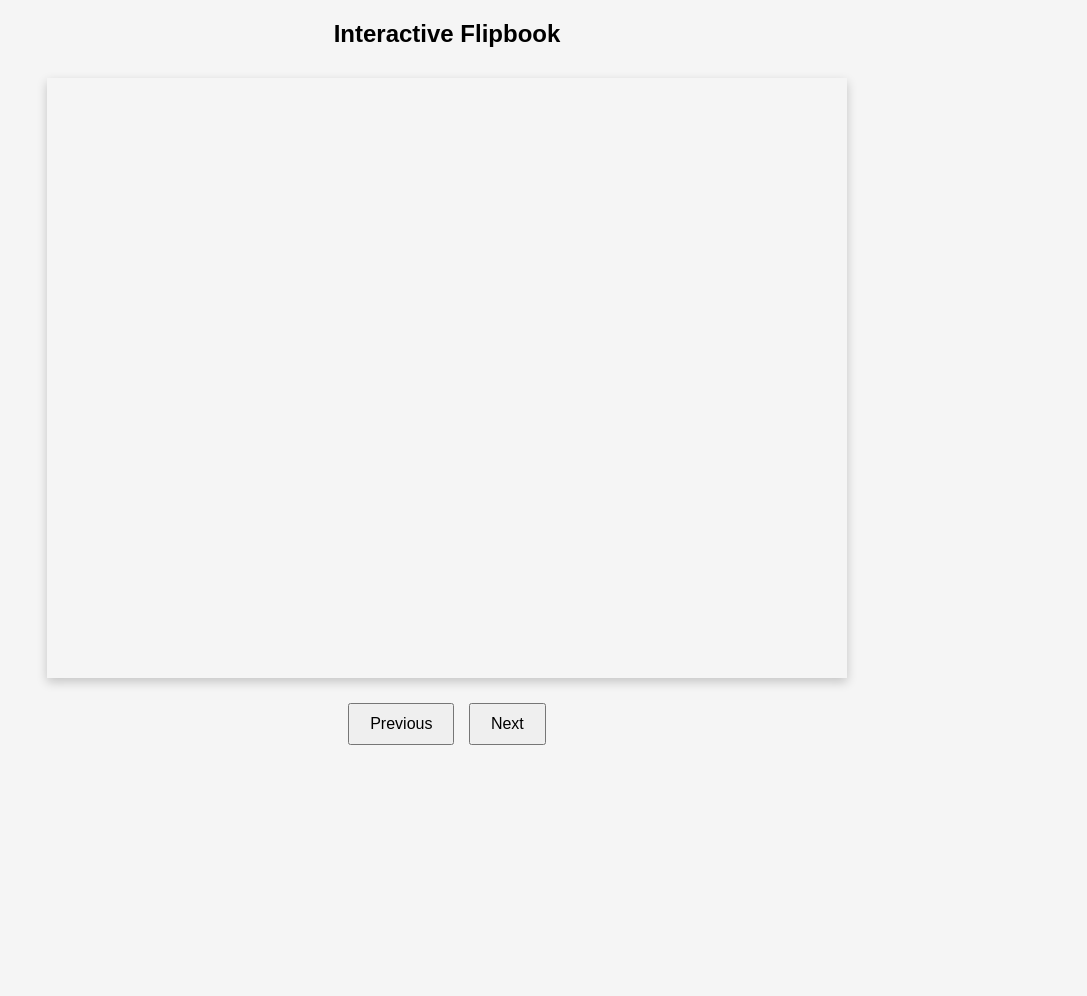
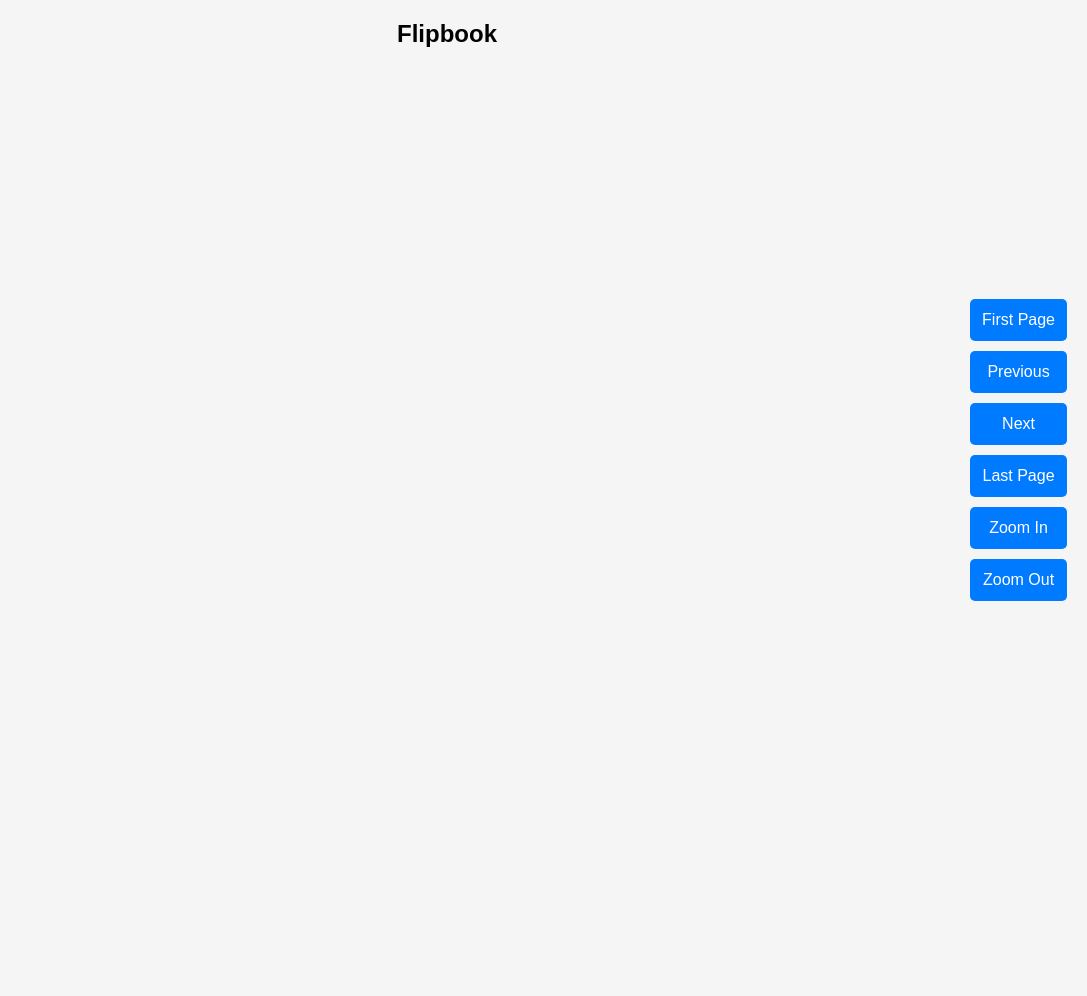
Before and after one commit to dheerajrp/flipbook_saas, a Django app: page /flipbook/1/ in a window 1280 px wide. Shown: the whole page, without its empty margins (193-1280 px from the left). Before the commit the page ends 745 px from the top, so only its background shows below. Run offline with Django 5.2, Linux system fonts and the light colour scheme; some libraries are stand-ins or nearby versions.

Commit message:
working backend

```diff
--- a/backend/flipbook/templates/flipbook.html
+++ b/backend/flipbook/templates/flipbook.html
@@ -4,103 +4,186 @@
     <meta charset="UTF-8">
     <meta name="viewport" content="width=device-width, initial-scale=1.0">
     <title>Flipbook</title>
+    <style>
+        body {
+            text-align: center;
+            font-family: Arial, sans-serif;
+            background: #f5f5f5;
+            overflow: hidden;
+        }
 
-    <!-- jQuery -->
-    <script src="https://code.jquery.com/jquery-3.6.0.min.js"></script>
+        /* Zoom container */
+        .zoom-container {
+            width: 100%;
+            height: 100vh;
+            overflow: auto;
+            display: flex;
+            justify-content: center;
+            align-items: flex-start;
+            padding-top: 20px;
+        }
 
-    <!-- turn.js -->
-    <script src="https://cdnjs.cloudflare.com/ajax/libs/turn.js/4/turn.min.js"></script>
+        /* Flipbook container */
+        .flipbook-container {
+            position: relative;
+            width: 800px;
+            height: 900px;
+            perspective: 2000px;
+            transform-origin: center top;
+            transition: transform 0.3s ease-in-out;
+        }
 
-    <style>
-        body { text-align: center; font-family: Arial, sans-serif; background: #f5f5f5; }
-
-        .flipbook-container {
+        /* Pages */
+        .page {
+            position: absolute;
+            width: 100%;
+            height: 100%;
+            background: white;
+            border: 2px solid #ccc;
+            transform-origin: left center;
+            transition: transform 0.8s cubic-bezier(0.4, 0.2, 0.3, 1);
+            backface-visibility: hidden;
             display: flex;
             justify-content: center;
             align-items: center;
-            margin-top: 30px;
+            box-shadow: 0px 4px 10px rgba(0, 0, 0, 0.3);
+            overflow: hidden;
         }
 
-        /* Flipbook wrapper */
-        #flipbook {
-            width: 800px;
-            height: 600px;
-            box-shadow: 0px 4px 10px rgba(0, 0, 0, 0.2);
+        .page img {
+            width: 100%;
+            height: 100%;
+            object-fit: contain;
         }
 
-        /* Ensure each page takes half width for double-page layout */
-        #flipbook .page {
-            width: 400px;
-            height: 600px;
-            background: white;
-            position: absolute;
+        /* Flip effect */
+        .flipped {
+            transform: rotateY(-180deg);
+            box-shadow: -5px 5px 15px rgba(0, 0, 0, 0.3);
         }
 
-        /* Ensure images fit properly */
-        #flipbook img {
-            width: 100%;
-            height: 100%;
-            object-fit: cover;
+        /* Controls */
+        .controls {
+            position: fixed;
+            right: 20px;
+            top: 50%;
+            transform: translateY(-50%);
+            display: flex;
+            flex-direction: column;
+            gap: 10px;
         }
 
-        /* Navigation buttons */
-        .controls { margin-top: 20px; }
-        button { padding: 10px 20px; font-size: 16px; cursor: pointer; margin: 5px; }
+        .controls button {
+            padding: 12px;
+            font-size: 16px;
+            cursor: pointer;
+            border: none;
+            background: #007bff;
+            color: white;
+            border-radius: 5px;
+            transition: 0.2s;
+        }
+
+        .controls button:hover {
+            background: #0056b3;
+            transform: scale(1.1);
+        }
     </style>
 </head>
 <body>
 
-    <h2>Interactive Flipbook</h2>
+    <h2>Flipbook</h2>
 
-    <div class="flipbook-container">
-        <div id="flipbook">
+    <div class="zoom-container" id="zoom-container">
+        <div class="flipbook-container" id="flipbook">
             {% for image in image_urls %}
-                <div class="page"><img src="{{ image }}" alt="Page {{ forloop.counter }}"></div>
+                <div class="page" data-index="{{ forloop.counter0 }}" data-zindex="{{ forloop.revcounter }}">
+                    <img src="{{ image }}" alt="Page {{ forloop.counter }}">
+                </div>
             {% endfor %}
         </div>
     </div>
 
     <div class="controls">
+        <button id="first">First Page</button>
         <button id="prev">Previous</button>
         <button id="next">Next</button>
+        <button id="last">Last Page</button>
+        <button id="zoom-in">Zoom In</button>
+        <button id="zoom-out">Zoom Out</button>
     </div>
 
     <script>
-        $(document).ready(function() {
-            console.log("Initializing flipbook...");
+        const pages = document.querySelectorAll(".page");
+        pages.forEach(page => {
+            const zIndex = page.getAttribute("data-zindex");
+            page.style.zIndex = zIndex;
+        });
+        let currentPage = 0;
+        let scale = 1;
+        const flipbook = document.getElementById("flipbook");
+        const zoomContainer = document.getElementById("zoom-container");
 
-            setTimeout(function() {
-                if ($("#flipbook").length) {
-                    $("#flipbook").turn({
-                        width: 800,
-                        height: 600,
-                        autoCenter: true,
-                        display: "double",  // Ensures proper left/right pages
-                        elevation: 50,
-                        gradients: true,
-                        acceleration: true,
-                        when: {
-                            turned: function(event, page, view) {
-                                console.log("Turned to page: " + page);
-                            }
-                        }
-                    });
+        function flipPage(forward) {
+            if (forward && currentPage < pages.length - 1) {
+                pages[currentPage].style.zIndex = pages.length - currentPage;
+                pages[currentPage].classList.add("flipped");
 
-                    console.log("Flipbook initialized successfully!");
-                } else {
-                    console.error("Flipbook container not found!");
-                }
-            }, 500); // Small delay to ensure all elements load
+                setTimeout(() => {
+                    currentPage++;
+                }, 800);
+            }
+            else if (!forward && currentPage > 0) {
+                currentPage--;
 
-            // Navigation buttons
-            $("#prev").click(function() {
-                $("#flipbook").turn("previous");
-            });
+                setTimeout(() => {
+                    pages[currentPage].classList.remove("flipped");
+                    pages[currentPage].style.zIndex = pages.length - currentPage;
+                }, 10);
+            }
+        }
 
-            $("#next").click(function() {
-                $("#flipbook").turn("next");
-            });
+        document.getElementById("next").addEventListener("click", function() {
+            flipPage(true);
         });
+
+        document.getElementById("prev").addEventListener("click", function() {
+            flipPage(false);
+        });
+
+        document.getElementById("first").addEventListener("click", function() {
+            while (currentPage > 0) {
+                currentPage--;
+                pages[currentPage].classList.remove("flipped");
+                pages[currentPage].style.zIndex = pages.length - currentPage;
+            }
+        });
+
+        document.getElementById("last").addEventListener("click", function() {
+            while (currentPage < pages.length - 1) {
+                pages[currentPage].style.zIndex = pages.length - currentPage;
+                pages[currentPage].classList.add("flipped");
+                currentPage++;
+            }
+        });
+
+        document.getElementById("zoom-in").addEventListener("click", function() {
+            scale += 0.2;
+            flipbook.style.transform = `scale(${scale})`;
+            zoomContainer.style.overflowY = "auto";
+            zoomContainer.scrollTop = 0;
+        });
+
+        document.getElementById("zoom-out").addEventListener("click", function() {
+            if (scale > 1) {
+                scale -= 0.2;
+                flipbook.style.transform = `scale(${scale})`;
+            }
+            if (scale === 1) {
+                zoomContainer.style.overflowY = "hidden";
+            }
+        });
+
     </script>
 
 </body>
--- a/backend/flipbook/urls.py
+++ b/backend/flipbook/urls.py
@@ -2,6 +2,8 @@
 from rest_framework.routers import DefaultRouter
 from rest_framework_simplejwt.views import TokenObtainPairView, TokenRefreshView
 from .views import FlipBookViewSet, flipbook_view, get_authenticated_user, register_user
+from django.conf import settings
+from django.conf.urls.static import static
 
 router = DefaultRouter()
 router.register(r"flipbooks", FlipBookViewSet, basename="flipbook")
@@ -15,3 +17,5 @@
     path("api/user/", get_authenticated_user, name="authenticated_user"),
 
 ]
+if settings.DEBUG:
+    urlpatterns += static(settings.MEDIA_URL, document_root=settings.MEDIA_ROOT)
--- a/backend/flipbook/views.py
+++ b/backend/flipbook/views.py
@@ -67,9 +67,11 @@
     flipbook_folder = os.path.join(settings.MEDIA_ROOT, f"flipbooks/flipbook_{flipbook_id}")
     media_url = settings.MEDIA_URL + f"flipbooks/flipbook_{flipbook_id}/"
 
+    # Ensure the folder exists
     if not os.path.exists(flipbook_folder):
         return render(request, "flipbook.html", {"image_urls": []})
 
+    # Get all images sorted
     images = sorted([media_url + img for img in os.listdir(flipbook_folder) if img.endswith(".jpg")])
 
     return render(request, "flipbook.html", {"image_urls": images})
```
